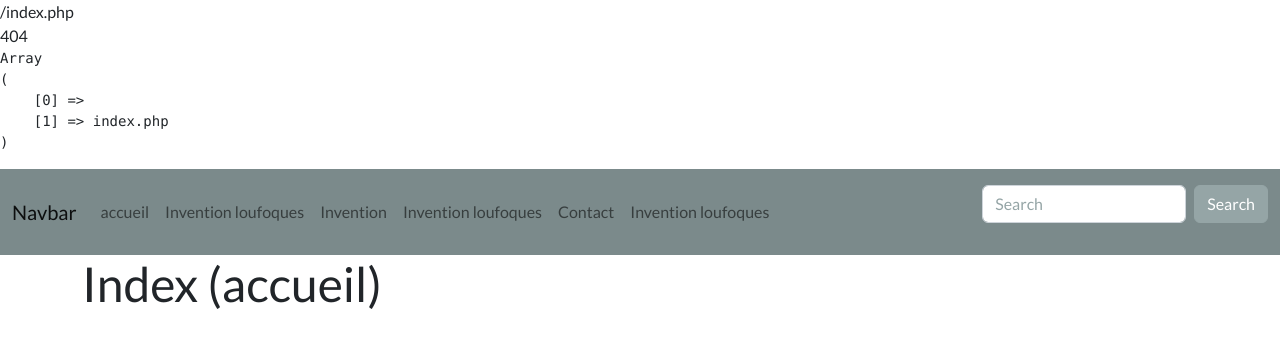
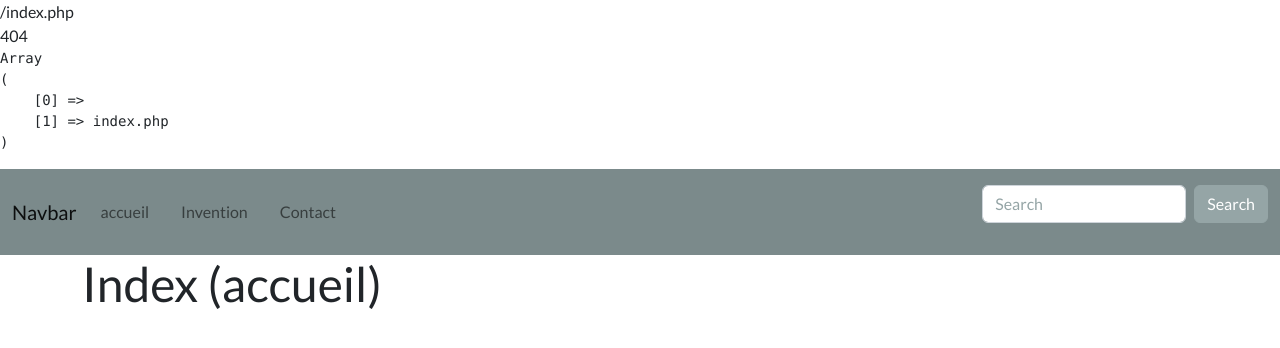
Before and after one commit to Drane-Delog/Poo3-invention-loufoque, a PHP site: page /index.php in a window 1280 px wide. Shown: the top 348 px of the page. Run offline with PHP 8.4, Linux system fonts and the light colour scheme.

Commit message:
correction navbar

```diff
--- a/template.php
+++ b/template.php
@@ -16,9 +16,10 @@ $ListeLiens = [
 <head>
     <meta charset="UTF-8">
     <meta name="viewport" content="width=device-width, initial-scale=1.0">
-    <title><?= $title ?></title>
+    <title><?= $titre ?></title> <!-- Corrected here -->
     <link rel="stylesheet" href="https://bootswatch.com/5/flatly/bootstrap.min.css">
 </head>
+<!-- Rest of your code -->
 <body>
 <nav class="navbar navbar-expand-lg bg-dark" data-bs-theme="dark">
   <div class="container-fluid">
@@ -49,7 +50,7 @@ $ListeLiens = [
           }
           ?>
 
-           href="./Invention.php">Invention loufoques</a>
+           href="./Invention.php"></a>
 
         </li>
         <?php
```
